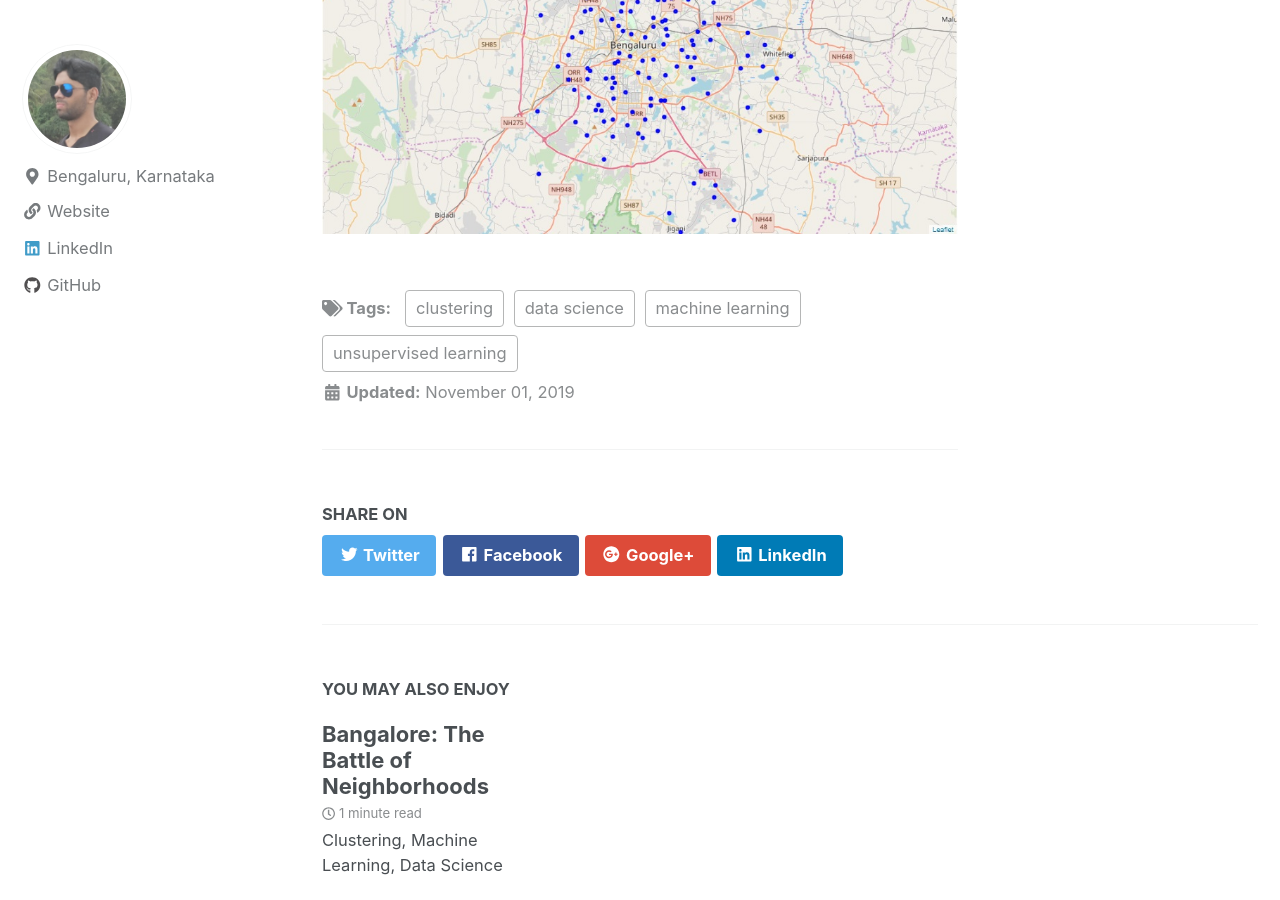
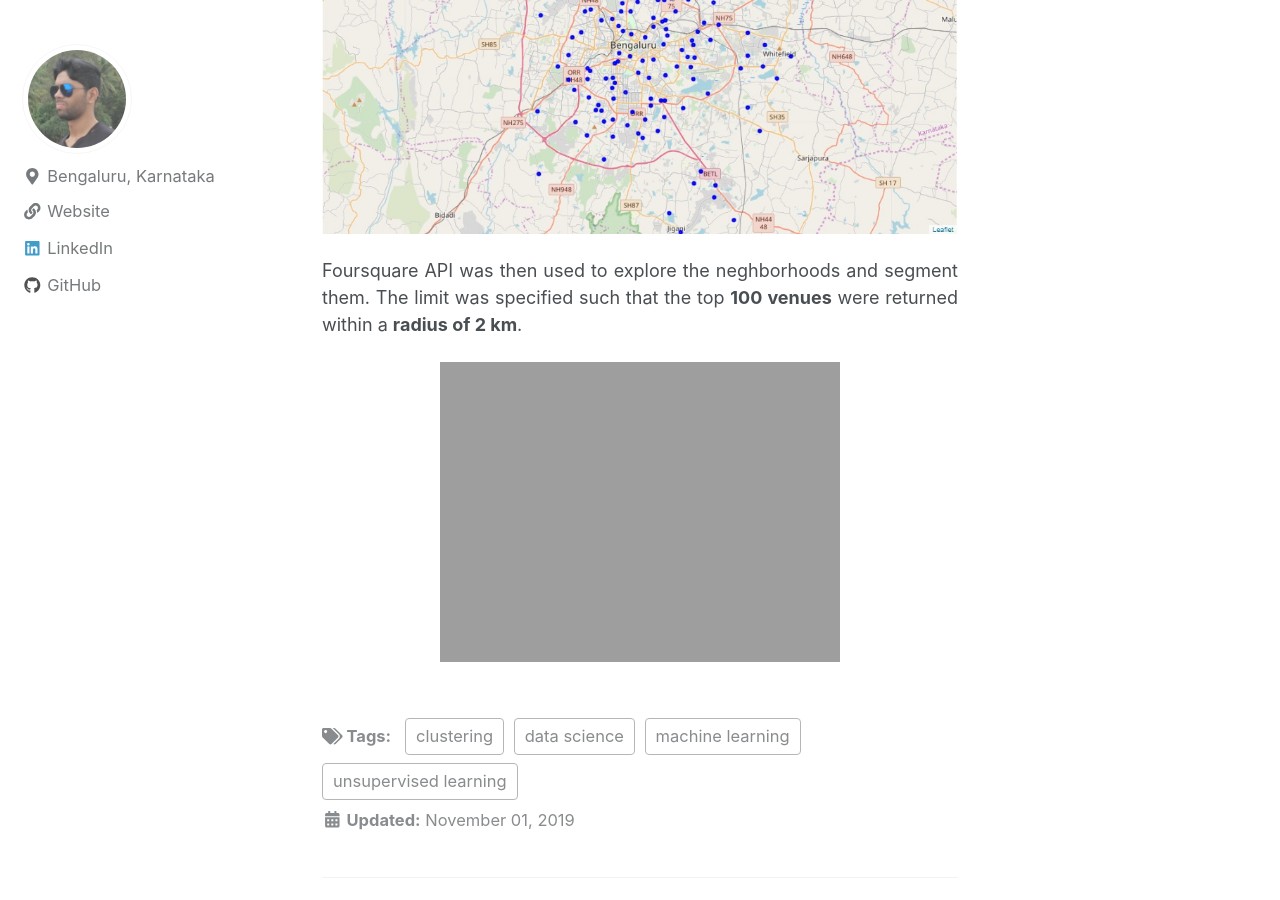
Before and after one commit to gopalrahulrg/gopalrahulrg.github.io, a Jekyll site: the page built from _posts/2019-11-01-cnbr.md, in a window 1280 px wide and 900 px high, scrolled down 2057 px. Built offline with Jekyll 4.4.1, drawn with Linux system fonts in a browser that asks for light colours; nearby versions of some CDN libraries.

Commit message:
Update 2019-11-01-cnbr.md

```diff
--- a/_posts/2019-11-01-cnbr.md
+++ b/_posts/2019-11-01-cnbr.md
@@ -48,3 +48,9 @@ Unfortunately, public data related to demographic and social parameters for all
 <div style="text-align: justify"><p>Visualization of the geographic details of Bengaluru was then carried out; the neighborhoods were superimposed on top as bullet points using their respective latitude and longitude values.</p>
 
 <div style="text-align: center"><img src="{{ site.url }}{{ site.baseurl }}/assets/images/cnbr/cnbr_2.jpg">
+
+<p></p>
+
+<div style="text-align: justify"><p>Foursquare API was then used to explore the neghborhoods and segment them. The limit was specified such that the top <b>100 venues</b> were returned within a <b>radius of 2 km</b>.</p>
+
+<div style="text-align: center"><img src="{{ site.url }}{{ site.baseurl }}/assets/images/cnbr/cnbr_3.jpg">
```
